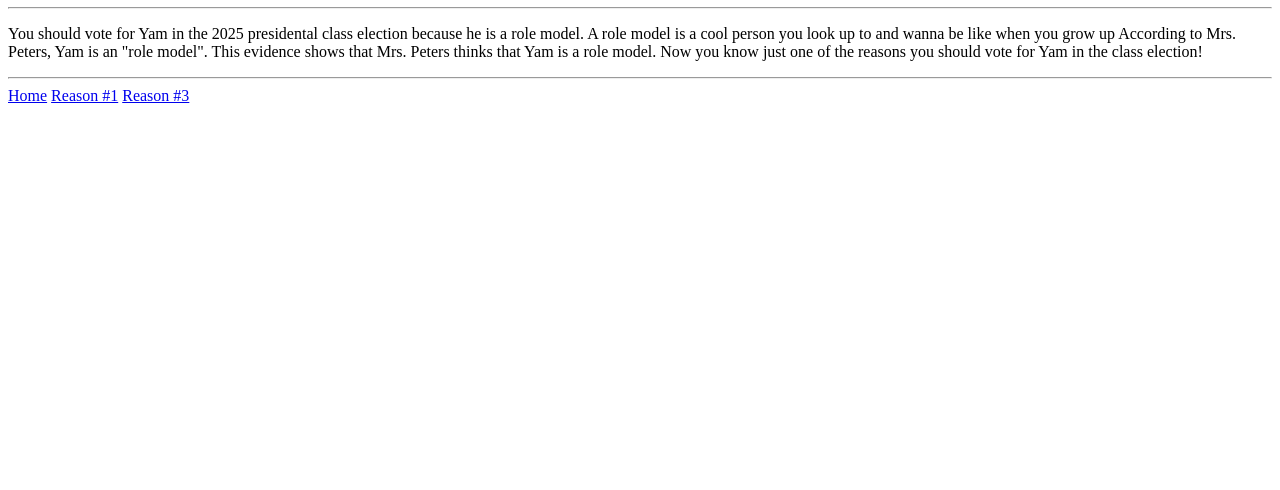
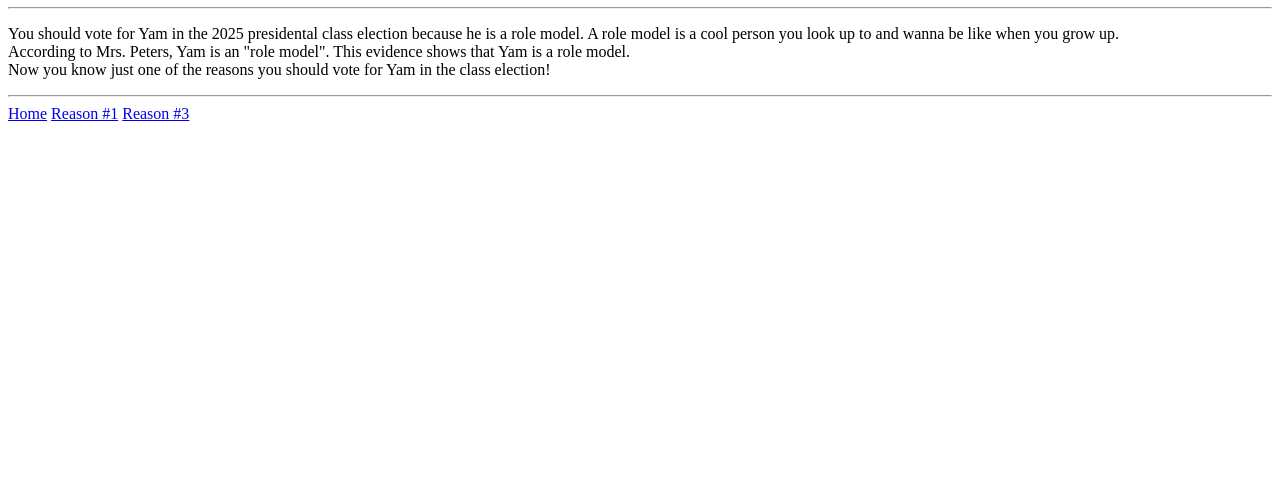
Before and after one commit to Yeahea-1/yam4prez, a plain HTML site: page Reason2.html in a window 1280 px wide. Shown: the part 310-800 px from the top of the page. Drawn offline with Linux system fonts and the light colour scheme.

Commit message:
changed hyperlink and added line breaks to reason 2

```diff
--- a/Reason2.html
+++ b/Reason2.html
@@ -11,7 +11,9 @@
         <hr>
     </header>
     <main>
-    <p>You should vote for Yam in the 2025 presidental class election because he is a role model. A role model is a cool person you look up to and wanna be like when you grow up According to Mrs. Peters, Yam is an "role model". This evidence shows that Mrs. Peters thinks that Yam is a role model. Now you know just one of the reasons you should vote for Yam in the class election!</p>
+    <p>You should vote for Yam in the 2025 presidental class election because he is a role model. A role model is a cool person you look up to and wanna be like when you grow up. <br>
+        According to Mrs. Peters, Yam is an "role model". This evidence shows that Yam is a role model. <br>
+        Now you know just one of the reasons you should vote for Yam in the class election!</p>
     </main>
     <nav>
         <hr>
--- a/style.css
+++ b/style.css
@@ -31,3 +31,4 @@ body {
   background-color: transparent;
   text-decoration: underline;
   }
+>>>>>>> 2aca5edb945a3d4d5db05f1732b0d4bb8d6f7d8a
```
